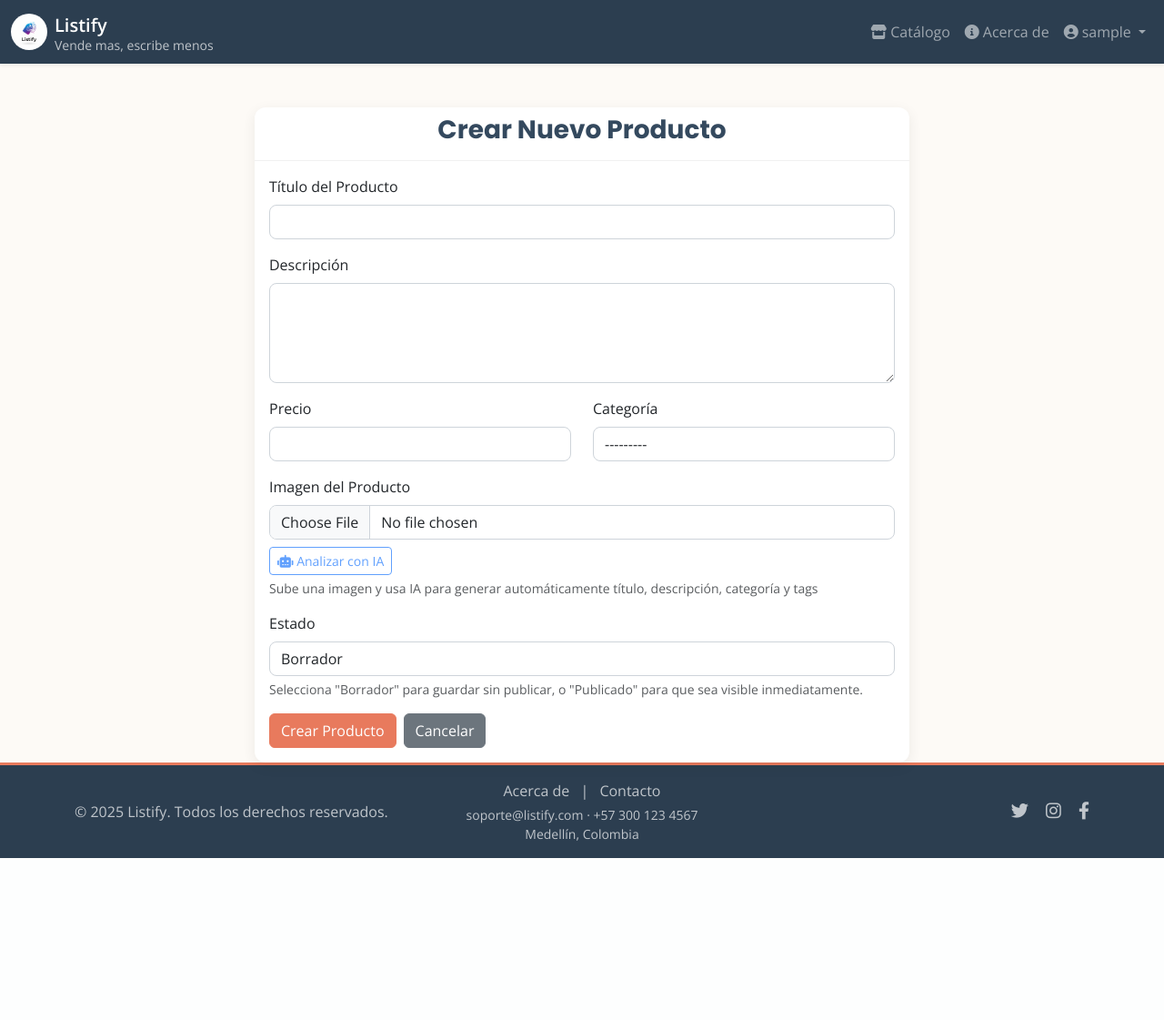
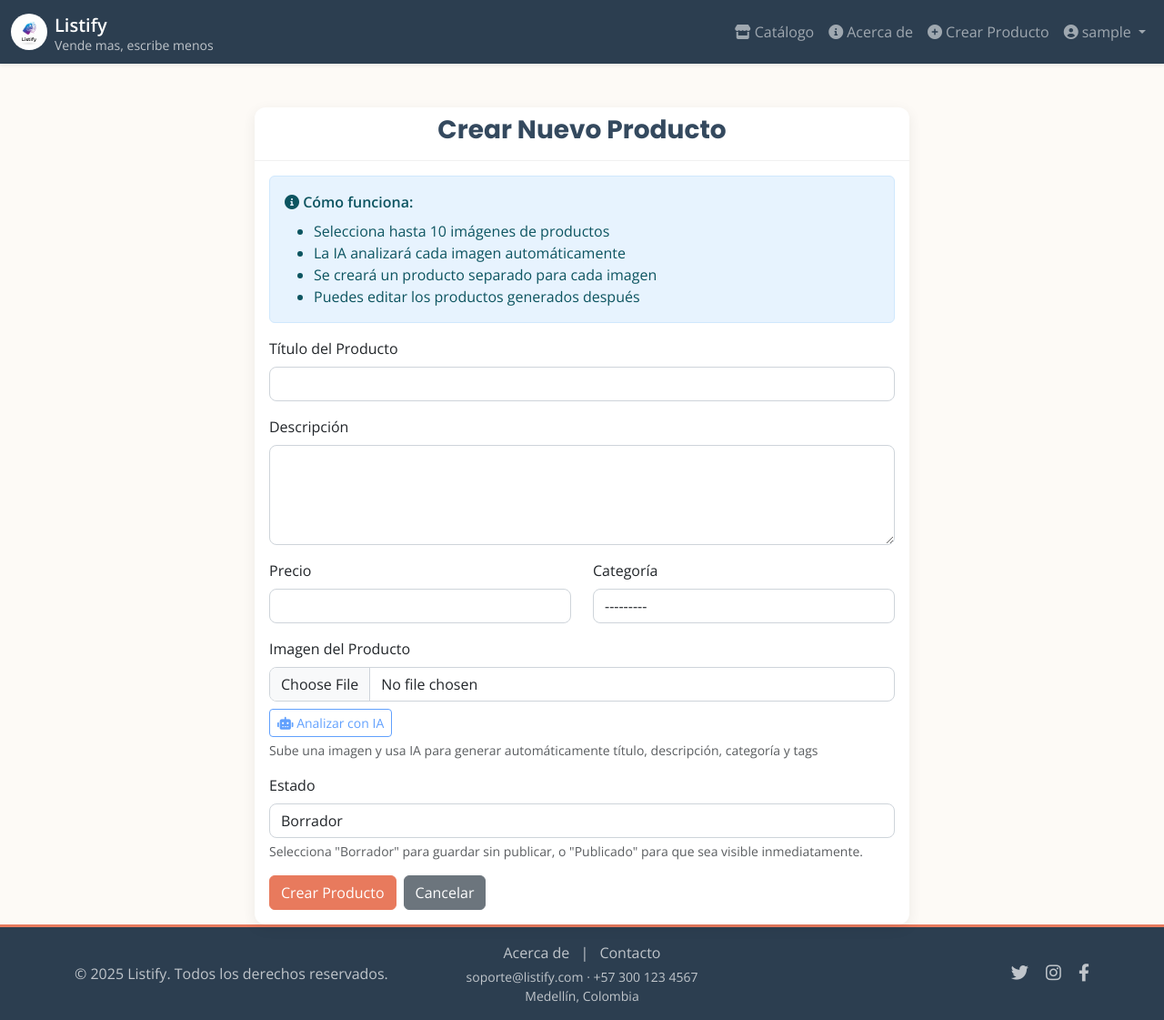
Before and after one commit to Figs0203/E-Commerce-con-IA-Generativa, a Django app: page /product/create/ in a window 1280 px wide. Shown: the whole page at 91% size. Before the commit the page ends 943 px from the top, so only its background shows below. Run offline with Django 5.2, Linux system fonts and the light colour scheme; the visitor is signed in with stand-in values (Sample User, id 1); data comes from the database, SQL or seed files in the repository.

Commit message:
Add guidance for product creation and update navbar for authenticated users

```diff
--- a/products/templates/create_product.html
+++ b/products/templates/create_product.html
@@ -10,6 +10,15 @@
                     <h3 class="text-center">Crear Nuevo Producto</h3>
                 </div>
                 <div class="card-body">
+                    <div class="alert alert-info">
+                        <i class="fas fa-info-circle"></i> <strong>Cómo funciona:</strong>
+                        <ul class="mb-0 mt-2">
+                            <li>Selecciona hasta 10 imágenes de productos</li>
+                            <li>La IA analizará cada imagen automáticamente</li>
+                            <li>Se creará un producto separado para cada imagen</li>
+                            <li>Puedes editar los productos generados después</li>
+                        </ul>
+                    </div>
                     {% if messages %}
                         {% for message in messages %}
                             <div class="alert alert-{{ message.tags }}">
--- a/templates/partials/_navbar.html
+++ b/templates/partials/_navbar.html
@@ -24,6 +24,11 @@
                     </a>
                 </li>
                 {% if user.is_authenticated %}
+                    <li class="nav-item">
+                        <a class="nav-link" href="{% url 'create_product' %}">
+                            <i class="fas fa-plus-circle me-1"></i>Crear Producto
+                        </a>
+                    </li>
                     <li class="nav-item dropdown">
                         <a class="nav-link dropdown-toggle" href="#" id="navbarDropdown" role="button" data-bs-toggle="dropdown" aria-expanded="false">
                             <i class="fas fa-user-circle me-1"></i>{{ user.username }}
@@ -33,7 +38,6 @@
                             <li><a class="dropdown-item" href="{% url 'products' %}"><i class="fas fa-box-open me-2"></i>Mis Productos</a></li>
                             <li><a class="dropdown-item" href="{% url 'wishlist:my_wishlist' %}"><i class="fas fa-heart me-2"></i>Mi Wishlist</a></li>
                             <li><hr class="dropdown-divider"></li>
-                            <li><a class="dropdown-item" href="{% url 'create_product' %}"><i class="fas fa-plus-circle me-2"></i>Crear Producto</a></li>
                             <li><a class="dropdown-item" href="{% url 'bulk_create_products' %}"><i class="fas fa-magic me-2"></i>Carga Masiva</a></li>
                             <li><hr class="dropdown-divider"></li>
                             <li>
```
